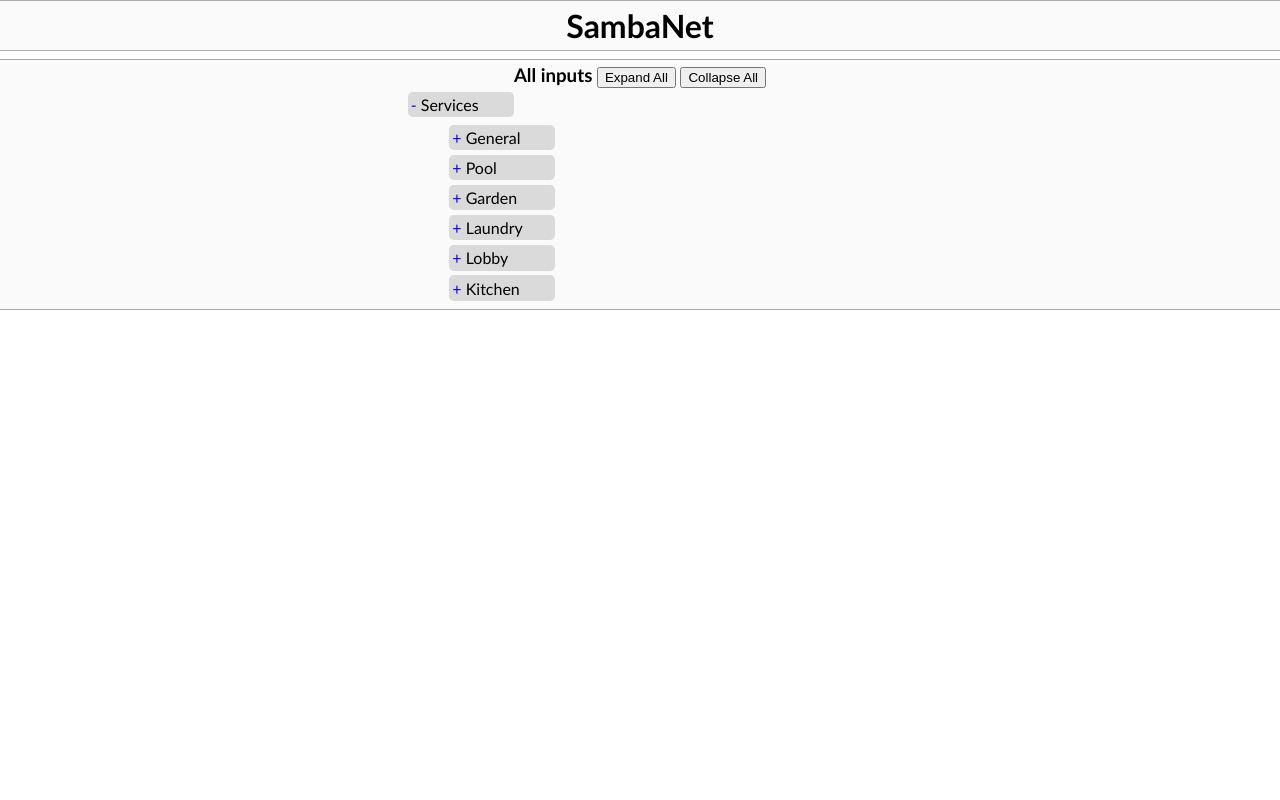
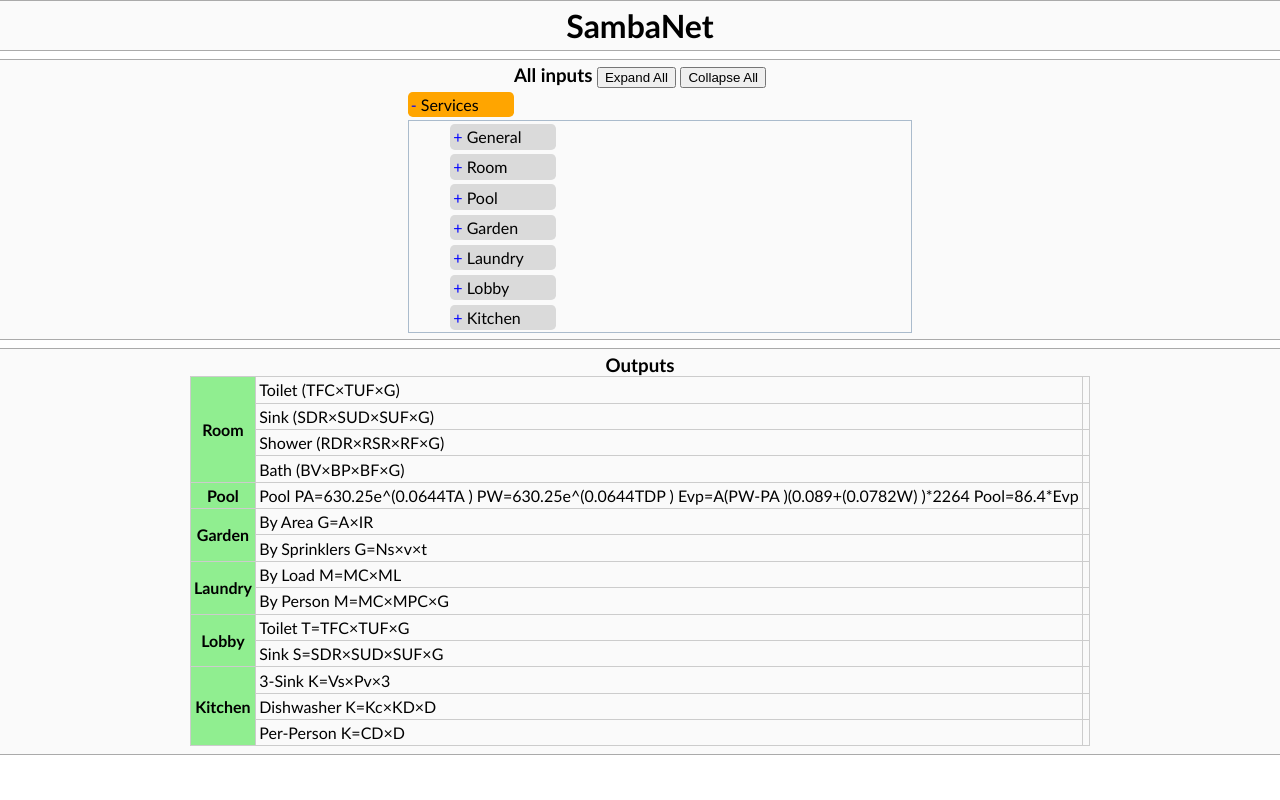
Before and after one commit to holalluis/demeaumed, a PHP site: page /allInputs.php in a window 1280 px wide. Run offline with PHP 8.4, Linux system fonts and the light colour scheme.

Commit message:
prepare github

```diff
--- a/allInputs.php
+++ b/allInputs.php
@@ -6,7 +6,7 @@
 			ul {
 				list-style-type:none;
 				text-align:left;
-				transition:all 0s;
+				transition:all .2s;
 			}
 			li {
 				margin:0.1em 0 0 0;
@@ -16,16 +16,19 @@
 				border-radius:0.3em;
 				padding:0.1em;
 			}
-			ul.invisible
-			{
+			ul.invisible {
 				max-height:0;
 				max-width:0;
 				opacity:0;
 				overflow:hidden;
 				white-space:nowrap;
 				border:none;
+				visibility:hidden;
 			}
-			label.header + ul:not(.invisible) {margin-top:6px}
+			label.header + ul:not(.invisible) {
+				margin-top:3px;
+				border:1px solid #abc;
+			}
 
 		/**header labels*/
 			label.header {
@@ -40,9 +43,12 @@
 			label.header:before {content:"+ "; color:blue}
 			label.header.active:before { content:"- "; }
 
+			label.header.active {background:orange}
+
 		/** description labels*/
 			label.description {display:inline-block;width:200px}
 	</style>
+
 	<script>
 		function createInput(obj,field)
 		{
@@ -52,7 +58,7 @@
 			input.classList.add('input');
 			//set properties
 			input.value=obj[field];
-			input.setAttribute('onchange','alert(this.value)')
+			input.onchange=function(){obj[field]=parseFloat(this.value)}
 			return input
 		}
 
@@ -70,22 +76,17 @@
 					}
 					break;
 				case 'inactive':
-					for(var i=0; i<headers.length; i++)
-					{
-						headers[i].classList.remove('active');
-						lists[i].classList.add('invisible');
-					}
+					document.querySelector('#root').innerHTML=""
+					init();
 					break;
 				default: return 'error'; break;
 			}
-
-
 		}
 
 		function allInputs(obj,name,destiny)
 		{
 			//initial conditions
-			obj = obj || Samba.Services
+			obj = obj || Global.Services
 			name = name || "Services"
 			destiny = destiny || document.querySelector('#root')
 
@@ -142,15 +143,61 @@
 			allInputs()
 		}
 	</script>
-</head><body onload=init()>
-<!--title--><div><h1>SambaNet</h1></div>
+</head><body onload=init()><!--title--><div><h1>SambaNet</h1></div>
 
 <!--inputs menu-->
 <div style="text-align:center">
+	<!--title-->
 	<h3>
 		All inputs
 		<button onclick=setAll('active')>Expand All</button>
 		<button onclick=setAll('inactive')>Collapse All</button>
 	</h3>
+
+	<!--input tree goes inside here-->
 	<ul id=root style="width:40%;display:inline-block;"></ul>
 </div>
+
+<!--outputs-->
+<div>
+	<h3>Outputs</h4>
+	<table style=display:inline-block>
+		<tr><th rowspan=4> Room
+			<td> Toilet	(TFC×TUF×G)
+				<td formula="Room.Toilet">
+			<tr><td> Sink	(SDR×SUD×SUF×G)
+				<td formula="Room.Sink">
+			<tr><td> Shower	(RDR×RSR×RF×G)
+				<td formula="Room.Shower">
+			<tr><td> Bath	(BV×BP×BF×G)
+				<td formula="Room.Bath">
+
+		<tr><th>Pool<td>Pool
+			PA=630.25e^(0.0644TA )
+			PW=630.25e^(0.0644TDP )
+			Evp=A(PW-PA )(0.089+(0.0782W) )*2264
+			Pool=86.4*Evp
+				<td formula="Pool">
+
+		<tr><th rowspan=2>Garden
+			<td>By Area	G=A×IR
+				<td formula="Garden.ByArea">
+			<tr><td>By Sprinklers	G=Ns×v×t
+				<td formula="Garden.BySprinklers">
+
+		<tr><th rowspan=2>Laundry
+			<td> By Load	M=MC×ML
+				<td formula="Laundry.ByLoad">
+			<tr><td> By Person	M=MC×MPC×G
+				<td formula="Room.Shower">
+
+		<tr><th rowspan=2>Lobby
+			<td>Toilet	T=TFC×TUF×G <td formula="Room.Shower">
+			<tr><td>Sink	S=SDR×SUD×SUF×G <td formula="Room.Shower">
+
+		<tr><th rowspan=3>Kitchen
+			<td>3-Sink	K=Vs×Pv×3 <td formula="Room.Shower">
+			<tr><td>Dishwasher	K=Kc×KD×D <td formula="Room.Shower">
+			<tr><td>Per-Person	K=CD×D <td formula="Room.Shower">
+	</table>
+</div>
--- /dev/null
+++ b/formulas.js
@@ -0,0 +1,69 @@
+/*Symbols*/
+	var G		= Global.Services.General.guests
+	var D		= Global.Services.General.diners
+	var TFC		= Global.Services.Room.Toilet.flushCap
+	var TUF		= Global.Services.Room.Toilet.useFreq
+	var SDR		= Global.Services.Room.Sink.discRate
+	var SUD		= Global.Services.Room.Sink.useDuration
+	var SUF		= Global.Services.Room.Sink.useFreq
+	var RDR		= Global.Services.Room.Shower.discRate
+	var RSR		= Global.Services.Room.Shower.avgRate
+	var RF		= Global.Services.Room.Shower.useFreq
+	var BV		= Global.Services.Room.Bath.tubVol
+	var BP		= Global.Services.Room.Bath.perc
+	var BF		= Global.Services.Room.Bath.freq
+	var PSA		= Global.Services.Pool.area
+	var TA		= Global.Services.Pool.ambTemp
+	var TW		= Global.Services.Pool.watTemp
+	var W		= Global.Services.Pool.windVel
+	var TDP		= Global.Services.Pool.dewPoin
+	var A		= Global.Services.Garden.Calculation.area
+	var IR		= Global.Services.Garden.Calculation.irrigationRate
+	var NS		= Global.Services.Garden.Sprinkler.amount
+	var vsp		= Global.Services.Garden.Sprinkler.speed
+	var t		= Global.Services.Garden.Sprinkler.duration
+	var MC		= Global.Services.Laundry.capacity
+	var ML		= Global.Services.Laundry.loadpday
+	var MPC		= Global.Services.Laundry.loadsPerGuest
+	var LTUF	= Global.Services.Lobby.toiletUseFreq
+	var LSUF	= Global.Services.Lobby.sinkUseFreq
+	var VS		= Global.Services.ThreeSink.vol
+	var PV		= Global.Services.ThreeSink.perc
+	var KC		= Global.Services.Dishwasher.capacity
+	var KD		= Global.Services.Dishwasher.loadsPdiner
+	var CD		= Global.Services.watCons
+/*Symbols end*/
+
+var Formulas =
+{
+	Room:{
+		Toilet:function() { return TFC*TUF*G },
+		Sink:function() { return SDR*SUD*SUF*G },
+		Shower:function() { return RDR*RSR*RF*G },
+		Bath:function() { return BV*BP*BF*G },
+	},
+	Pool:function(){
+		var PA = 630.25*Math.exp(0.0644*TA)
+		var PW = 630.25*Math.exp(0.0644*TDP)
+		var Evp = PSA*(PW-PA)*(0.089+(0.0782*W))*2264
+		var P = 86.4*Evp
+		return P
+	},
+	Garden:{
+		ByArea:function() { return A*IR },
+		BySprinklers:function() { return NS*vsp*t },
+	},
+	Laundry:{
+		ByLoad:function() { return MC*ML },
+		ByPerson:function() { return MC*MPC*G },
+	},
+	Lobby:{
+		Toilet:function() { return TFC*LTUF*G },
+		Sink:function() { return SDR*SUD*LSUF*G },
+	},
+	Kitchen:{
+		ThreeSink:function() { return VS*PV*3 },
+		Dishwasher:function() { return KC*KD*D },
+		PerPerson:function() { return CD*D },
+	},
+}
--- a/samba.js
+++ b/global.js
@@ -1,10 +1,12 @@
 /** All Inputs for Sambanet **/
-var Samba =
+var Global =
 {
 	Services:{
 		General:{
 			guests:500,  // number of guests
 			diners:1000, // number of diners
+		},
+		Room:{
 			Toilet:{
 				flushCap:6, // flush capacity (L/flush)
 				useFreq:9,  // use frequency (uses/person/day)
@@ -17,6 +19,7 @@ var Samba =
 			Shower:{
 				discRate:9, // shower discharge rate (L/min)
 				avgRate:8,  // average shower rate (min/use)
+				useFreq:1,  // (uses/day/person)
 			},
 			Bath:{
 				tubVol:0.2, // bathtub volume (m3)
@@ -43,25 +46,13 @@ var Samba =
 			},
 		},
 		Laundry:{
-			Freq:{
-				duration:0, // min
-				loadpday:0, // load per day (kg/day)
-			},
-			PerGuest:{
-				duration:0,      // min
-				loadsPerGuest:0, // loads per guest
-			}
+			capacity:0, // L/load
+			loadpday:0, // load per day (kg/day)
+			loadsPerGuest:0, // loads per guest
 		},
 		Lobby:{
-			Toilet:{
-				flushCap:6,  // toilet flush capacity (L/min)
-				useFreq:0.3, // (uses/day)
-			},
-			Sink:{
-				discRate:0,    // discharge rate (L/min)
-				useDuration:0, // use duration (min/use)
-				useFreq:0,     // use (uses/person/day)
-			},
+			toiletUseFreq:0.3, // (uses/day)
+			sinkUseFreq:0,     // (uses/person/day)
 		},
 		Kitchen:{
 			watCons:0, //water consumption (L/person/day)
@@ -70,7 +61,7 @@ var Samba =
 				perc:0, // % volume sinks filled
 			},
 			Dishwasher:{
-				cap:0,         // dishwasher capacity (L/load)
+				capacity:0,         // dishwasher capacity (L/load)
 				loadsPdiner:0, // loads per diner
 			},
 		},
--- a/imports.php
+++ b/imports.php
@@ -1,8 +1,9 @@
 <meta charset=utf-8>
 <title>SambaNet</title>
 <link rel=stylesheet href=css.css>
-<script src=samba.js></script>
+<script src=global.js></script>
 <script src=info.js></script>
+<script src=formulas.js></script>
 
 <!--utils-->
 <script>
```
